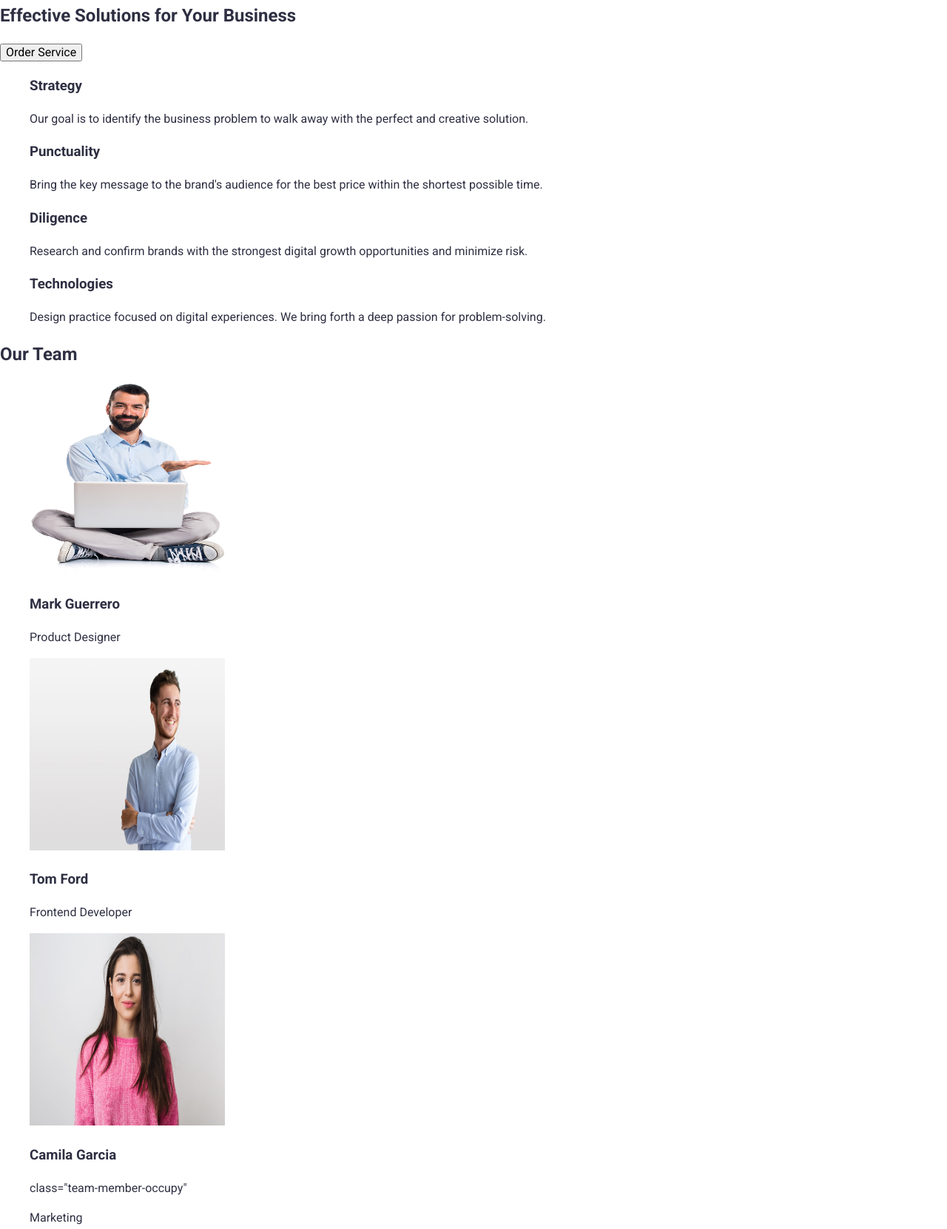
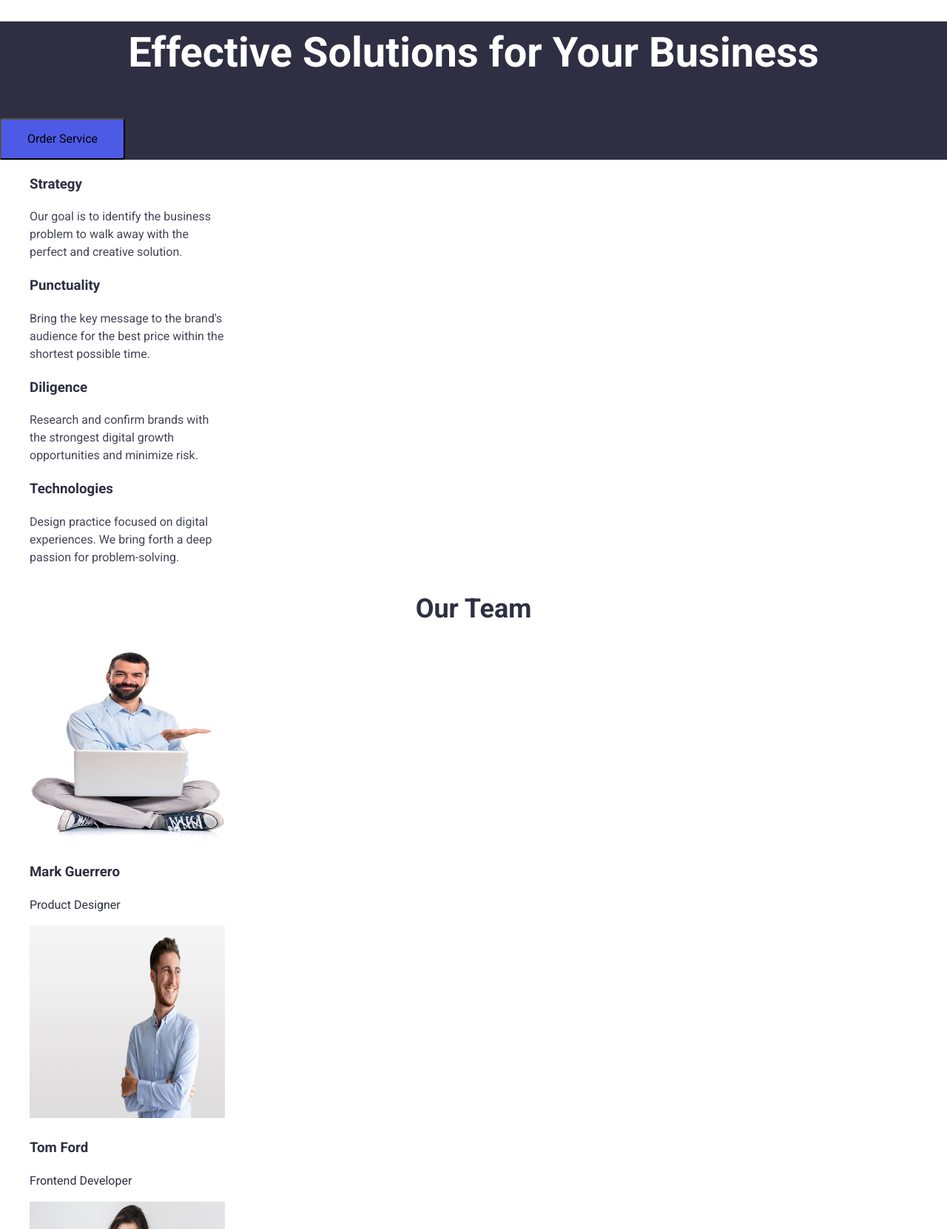
Before and after one commit to Tukkanosk/goit-markup-hw-02, a plain HTML site: page index.html in a window 1280 px wide. Shown: the part 209-1871 px from the top of the page at 74% size. Drawn offline with nearby package versions, Linux system fonts and the light colour scheme.

Commit message:
update #2
renaming classes, few changes in structural layer

```diff
--- a/css/style.css
+++ b/css/style.css
@@ -10,7 +10,6 @@ body {
   font-style: Bold;
   font-size: 18px;
   line-height: 21px;
-  letter-spacing: 3%;
   vertical-align: middle;
   text-transform: uppercase;
 }
@@ -22,6 +21,46 @@ a.logo > .logo-effect {
 }
 .contact-item a {
   color: #434455;
+}
+.hero-image {
+  background-color: #2e2f42;
+}
+.main-page-headline {
+  color: #ffffff;
+  font-weight: 700;
+  font-style: Bold;
+  font-size: 56px;
+  text-align: center;
+}
+.main-page-button {
+  width: 169px;
+  height: 56px;
+  opacity: 1;
+  gap: 10px;
+  padding-top: 16px;
+  padding-right: 32px;
+  padding-bottom: 16px;
+  padding-left: 32px;
+  border-radius: 4px;
+  background-color: #4d5ae5;
+}
+.hero-advantages li {
+  color: #434455;
+  width: 264px;
+}
+.team-member-pic {
+  width: 264px;
+  height: 260px;
+  opacity: 1;
+}
+h2 {
+  font-weight: 700;
+  font-style: bold;
+  font-size: 36px;
+  text-align: center;
+}
+h3 {
+  color: #2e2f42;
 }
 .item-image {
   width: 360px;
--- a/index.html
+++ b/index.html
@@ -89,58 +89,50 @@
       </section>
       <section class="team-members-box">
         <h2>Our Team</h2>
-        <ul class="team-member">
+        <ul class="team-member-list">
           <li>
             <img
               class="team-member-pic"
               src="./images/marc_guerrero.jpg"
               alt="Smiling man with laptop on his laps during presentation"
-              width="264"
-              height="260"
             />
+
+            <h3 class="team-member-name">Mark Guerrero</h3>
+            <p class="team-member-occupy">Product Designer</p>
           </li>
-          <li><h3 class="team-member-name">Mark Guerrero</h3></li>
-          <li><p class="team-member-occupy">Product Designer</p></li>
-        </ul>
-        <ul class="team-member">
           <li>
             <img
               class="team-member-pic"
               src="./images/tom_ford.jpg"
               alt="Confident smiling young men looking at right side"
-              width="264"
-              height="260"
             />
+
+            <h3 class="team-member-name">Tom Ford</h3>
+            <p class="team-member-occupy">Frontend Developer</p>
           </li>
-          <li><h3 class="team-member-name">Tom Ford</h3></li>
-          <li><p class="team-member-occupy">Frontend Developer</p></li>
-        </ul>
-        <ul class="team-member">
+
           <li>
             <img
               class="team-member-pic"
               src="./images/camila_garcia.jpg"
               alt="Beautiful women with long dark hair and pink sweater"
-              width="264"
-              height="260"
             />
+
+            <h3 class="team-member-name">Camila Garcia</h3>
+            >
+            <p class="team-member-occupy">Marketing</p>
           </li>
-          <li><h3 class="team-member-name">Camila Garcia</h3></li>
-          class="team-member-occupy"
-          <li><p>Marketing</p></li>
-        </ul>
-        <ul class="team-member">
+
           <li>
             <img
               class="team-member-pic"
               src="./images/daniel_wilson.jpg"
               alt="Handsome man with brown curly hair and big smile on his mouth"
-              width="264"
-              height="260"
             />
+
+            <h3 class="team-member-name">Daniel Wilson</h3>
+            <p class="team-member-occupy">UI Designer</p>
           </li>
-          <li><h3 class="team-member-name">Daniel Wilson</h3></li>
-          <l class="team-member-occupy" i><p>UI Designer</p></l>
         </ul>
       </section>
       <!-- section.portfolio-box>ul.portfolio-list>li*3 img.item-image h3.item-name p.item-purpose | EMMET toolkit helps me to create container, lists and items with classes-->
```
